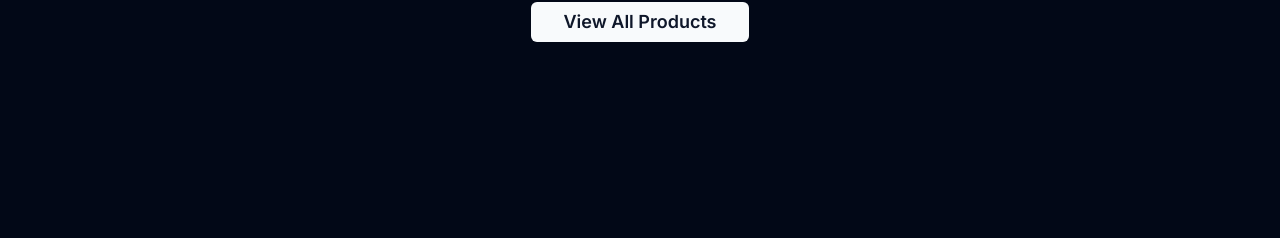
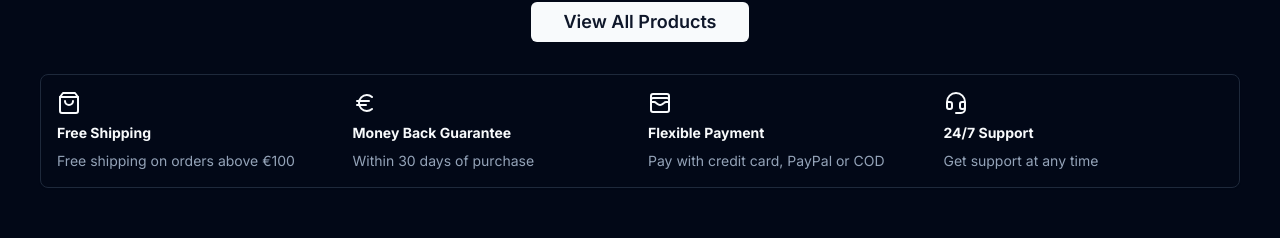
Before and after one commit to LukaTizic/aeterna_ecommerce, a Next.js app: page / in a window 1280 px wide. Shown: the part 263-501 px from the top of the page. Built offline with nearby package versions, Linux system fonts and the light colour scheme; no server answers; the database is empty.

Commit message:
update home-page

```diff
--- a/app/(root)/page.tsx
+++ b/app/(root)/page.tsx
@@ -1,3 +1,4 @@
+import IconsBoxes from "@/components/icon-boxes";
 import ProductCarousel from "@/components/shared/product/product-carousel";
 import ProductList from "@/components/shared/product/product-list";
 import ViewAllProductsButton from "@/components/view-all-products-button";
@@ -21,6 +22,7 @@ const Homepage = async () => {
       )}
       <ProductList data={latestProducts} title="Newest Arrivals" limit={4} />
       <ViewAllProductsButton />
+      <IconsBoxes />
     </>
   );
 };
```
